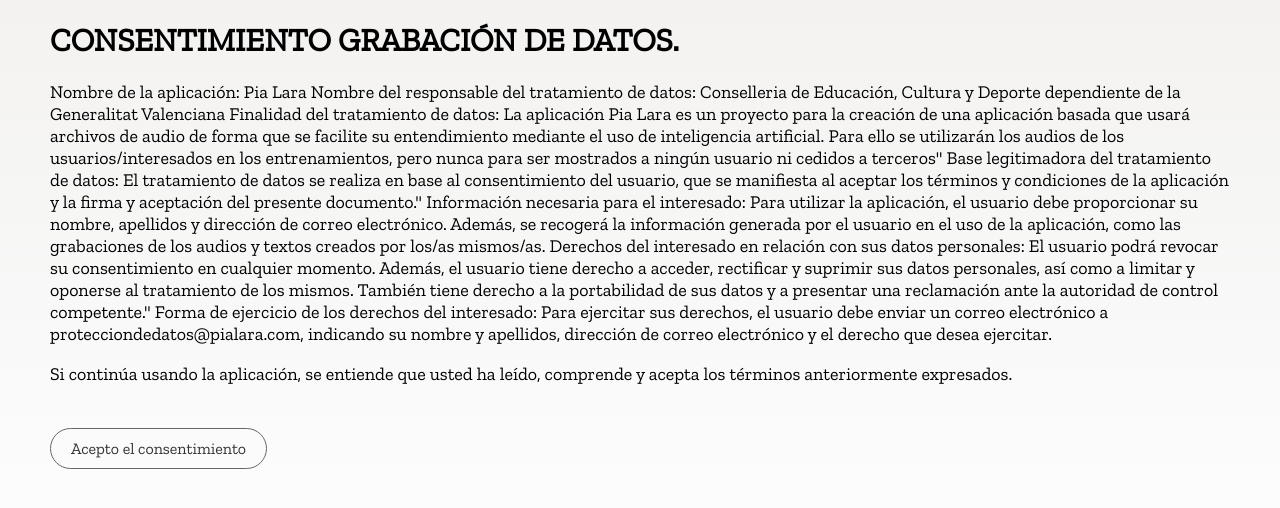
After one commit to PIALARA/pia-lara, a Flask app: template pialara/templates/users/consent.html in a window 1280 px wide. The commit adds this page. Shown: the top 508 px of the page. Run offline with Flask 2, Linux system fonts and the light colour scheme; the template is opened without the code that fills it, so the values that code supplies are empty; parts of the project's set-up code (start-up, migrations or seed data) failed here and were passed over.

Commit message:
109 agregar politica de privacidad (#111)
* subo texto legal

* agrego estilos al consent

* agrego redirección

```diff
--- a/pialara/blueprints/auth.py
+++ b/pialara/blueprints/auth.py
@@ -29,10 +29,10 @@
     # marcamos al usuario como autenticado en flask_login
     login_user(user, remember=remember)
 
-    if user.rol == 'cliente':
-        return redirect(url_for('audios.client_tag'))
+    # if user.rol == 'cliente':
+    #     return redirect(url_for('audios.client_tag'))logged_rol = current_user.rol
 
-    return redirect(url_for('users.index'))
+    return redirect(url_for('users.consent'))
 @bp.route('/email_rec_password')
 def email_rec_password():
     return render_template('auth/email_rec_password.html')
--- a/pialara/static/styles/style.css
+++ b/pialara/static/styles/style.css
@@ -25,3 +25,20 @@
 .swal-button{
     background-color: #0d6efd !important;
 }
+
+.legal{
+    padding: 0 50px;
+}
+
+.legal p{
+    font-size: 18px;
+}
+
+.legal .btn{
+    border: 1px solid #666;
+    padding: 10px 20px;
+    border-radius: 50px;
+    margin-top: 25px;
+    display: inline-block;
+    color: #333333;
+}
--- /dev/null
+++ b/pialara/templates/users/consent.html
@@ -0,0 +1,20 @@
+{% extends 'client.html' %}
+
+{% block content %}
+
+    <div class="legal">
+        <h1>CONSENTIMIENTO GRABACIÓN DE DATOS.</h1>
+         <p> Nombre de la aplicación: Pia Lara
+Nombre del responsable del tratamiento de datos: Conselleria de Educación, Cultura y Deporte dependiente de la Generalitat Valenciana
+Finalidad del tratamiento de datos: La aplicación Pia Lara es un proyecto para la creación de una aplicación basada que usará archivos de audio de forma que se facilite su entendimiento mediante el uso de inteligencia artificial. Para ello se utilizarán los audios de los usuarios/interesados en los entrenamientos, pero nunca para ser mostrados a ningún usuario ni cedidos a terceros"
+Base legitimadora del tratamiento de datos: El tratamiento de datos se realiza en base al consentimiento del usuario, que se manifiesta al aceptar los términos y condiciones de la aplicación y la firma y aceptación del presente documento."
+Información necesaria para el interesado: Para utilizar la aplicación, el usuario debe proporcionar su nombre, apellidos y dirección de correo electrónico. Además, se recogerá la información generada por el usuario en el uso de la aplicación, como las grabaciones de los audios y textos creados por los/as mismos/as.
+Derechos del interesado en relación con sus datos personales: El usuario podrá revocar su consentimiento en cualquier momento. Además, el usuario tiene derecho a acceder, rectificar y suprimir sus datos personales, así como a limitar y oponerse al tratamiento de los mismos. También tiene derecho a la portabilidad de sus datos y a presentar una reclamación ante la autoridad de control competente."
+Forma de ejercicio de los derechos del interesado: Para ejercitar sus derechos, el usuario debe enviar un correo electrónico a protecciondedatos@pialara.com, indicando su nombre y apellidos, dirección de correo electrónico y el derecho que desea ejercitar.</p>
+      <p>Si continúa usando la aplicación, se entiende que usted ha leído, comprende y acepta los términos
+          anteriormente expresados.</p>
+
+    <a href="{{ login_url }}" class="btn">Acepto el consentimiento</a>
+        </div>
+
+{% endblock %}
```
Also changed, not shown: pialara/blueprints/users.py (+11 -0 lines).
